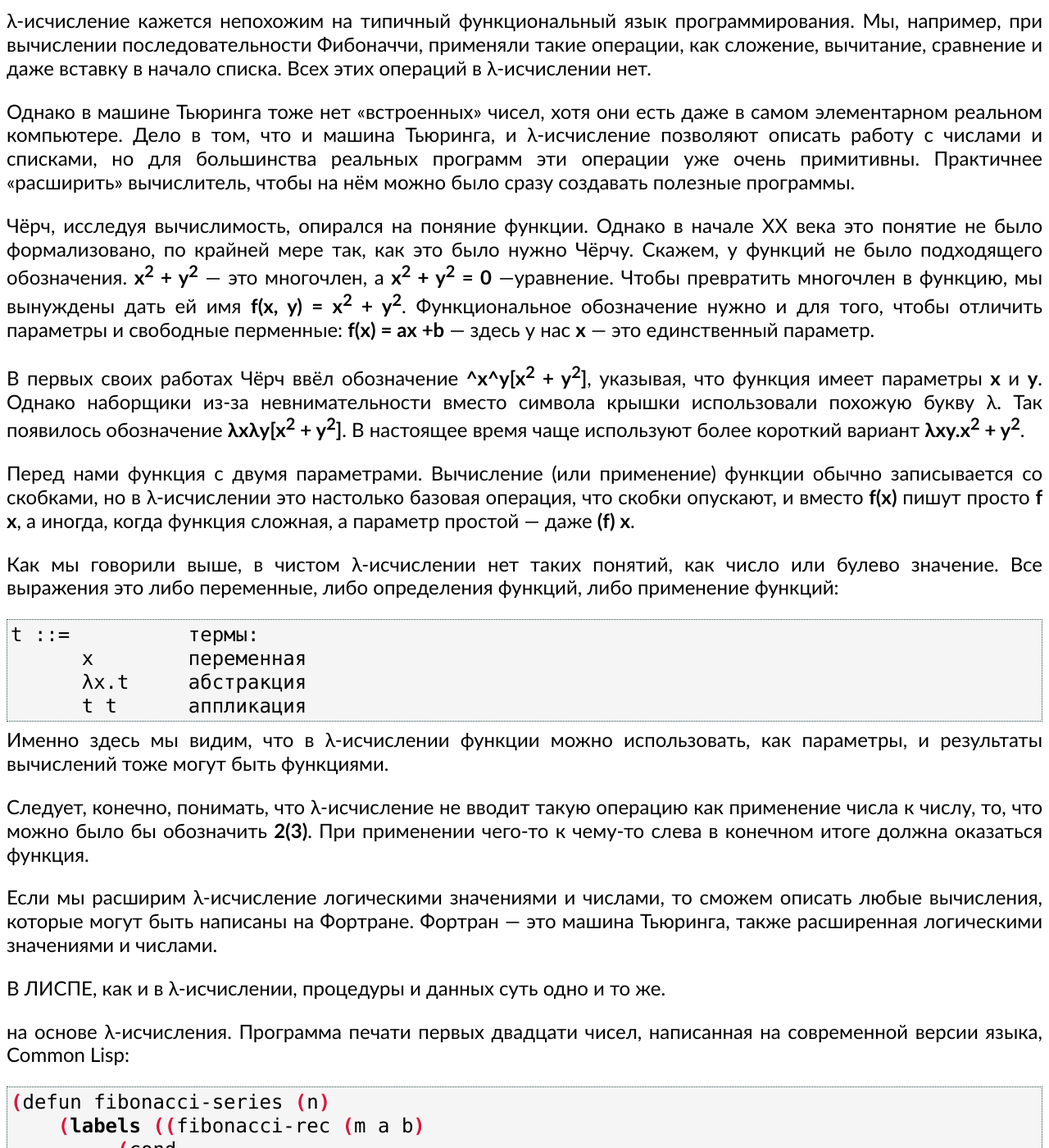
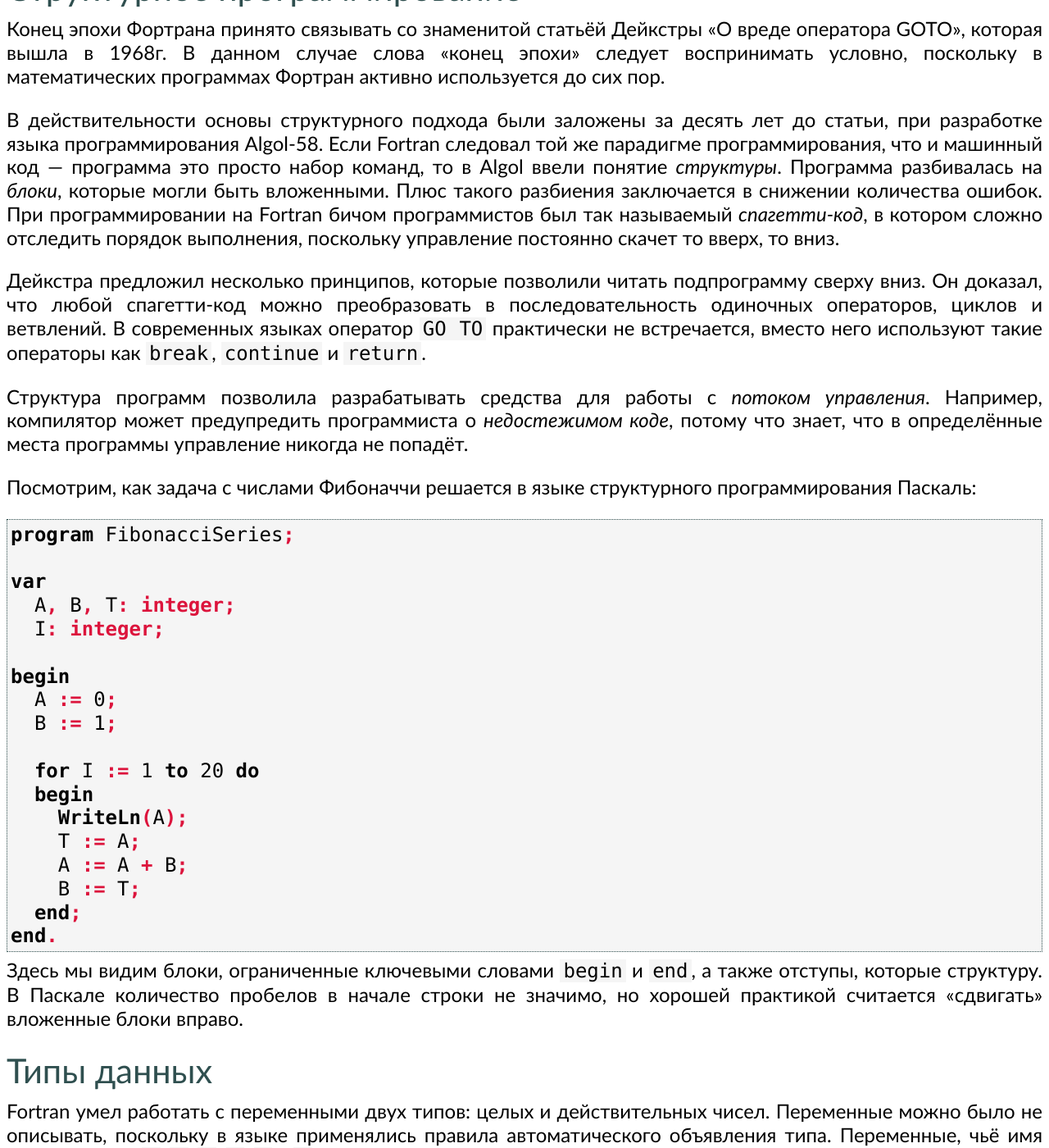
Before and after one commit to markshevchenko/markshevchenko.github.io, a Jekyll site: the page built from articles/program-languages.md, in a window 1280 px wide and 1400 px high, scrolled down 11554 px. Shown: the whole window at 82% size. Built offline with Jekyll 4.4.1, drawn with Linux system fonts in a browser that asks for light colours; some web fonts are replaced; comment, search, counter and statistics services are not loaded; some of the changed text lies outside the part shown.

Commit message:
Удалил всё про лямбды.

````diff
--- a/articles/program-languages.md
+++ b/articles/program-languages.md
@@ -367,7 +366,7 @@ end program fibonacci
 
 Результат:
 
-```scheme
+```common-lisp
 (4181 2584 1597 987 610 377 233 144 89 55 34 21 13 8 5 3 2 1 1 0)
 ```
 
@@ -377,75 +376,6 @@ end program fibonacci
 Для того, чтобы строить список эффективно, мы применяем *хвостовую рекурсию* во вложенной процедуре `build-fibonacci`.
 Каждое следующее число Фибоначчи добавляется в начало списка&nbsp;&mdash; как мы знаем, это очень быстро. Поэтому числа в нашем
 списке расположены в порядке убывания.
-
-### λ-исчисление
-
-λ-исчисление кажется непохожим на типичный функциональный язык программирования. Мы, например, при вычислении последовательности Фибоначчи,
-применяли такие операции, как сложение, вычитание, сравнение и даже вставку в начало списка. Всех этих операций в λ-исчислении нет.
-
-Однако в машине Тьюринга тоже нет &laquo;встроенных&raquo; чисел, хотя они есть даже в самом элементарном реальном компьютере. Дело в том,
-что и машина Тьюринга, и λ-исчисление позволяют описать работу с числами и списками, но для большинства реальных программ эти операции
-уже очень примитивны. Практичнее &laquo;расширить&raquo; вычислитель, чтобы на нём можно было сразу создавать полезные программы.
-
-Чёрч, исследуя вычислимость, опирался на поняние функции. Однако в начале XX века это понятие не было формализовано, по крайней мере так,
-как это было нужно Чёрчу. Скажем, у функций не было подходящего обозначения. **x<sup>2</sup>&nbsp;+&nbsp;y<sup>2</sup>**&nbsp;&mdash;
-это многочлен, а **x<sup>2</sup>&nbsp;+&nbsp;y<sup>2</sup>&nbsp;=&nbsp;0**&nbsp;&mdash;уравнение. Чтобы превратить многочлен в функцию,
-мы вынуждены дать ей имя **f(x,&nbsp;y)&nbsp;=&nbsp;x<sup>2</sup>&nbsp;+&nbsp;y<sup>2</sup>**. Функциональное обозначение нужно и для того,
-чтобы отличить параметры и свободные перменные: **f(x)&nbsp;=&nbsp;ax&nbsp;+b**&nbsp;&mdash; здесь у нас **x**&nbsp;&mdash; это единственный
-параметр.
-
-В первых своих работах Чёрч ввёл обозначение **^x^y[x<sup>2</sup>&nbsp;+&nbsp;y<sup>2</sup>]**, указывая, что функция имеет параметры **x**
-и **y**. Однако наборщики из-за невнимательности вместо символа крышки использовали похожую букву λ. Так появилось обозначение
-**λxλy[x<sup>2</sup>&nbsp;+&nbsp;y<sup>2</sup>]**. В настоящее время чаще используют более короткий вариант
-**λxy.x<sup>2</sup>&nbsp;+&nbsp;y<sup>2</sup>**.
-
-Перед нами функция с двумя параметрами. Вычисление (или применение) функции обычно записывается
-со скобками, но в λ-исчислении это настолько базовая операция, что скобки опускают, и вместо **f(x)** пишут просто **f x**, а иногда,
-когда функция сложная, а параметр простой&nbsp;&mdash; даже **(f) x**.
-
-Как мы говорили выше, в чистом λ-исчислении нет таких понятий, как число или булево значение. Все выражения это либо переменные,
-либо определения функций, либо применение функций:
-
-```
-t ::=          термы:
-      x        переменная
-      λx.t     абстракция
-      t t      аппликация
-```
-
-Именно здесь мы видим, что в λ-исчислении функции можно использовать, как параметры, и результаты вычислений тоже могут быть функциями.
-
-Следует, конечно, понимать, что λ-исчисление не вводит такую операцию как применение числа к числу, то, что можно было бы обозначить **2(3)**.
-При применении чего-то к чему-то слева в конечном итоге должна оказаться функция.
-
-Если мы расширим λ-исчисление логическими значениями и числами, то сможем описать любые вычисления, которые могут быть написаны на
-Фортране. Фортран&nbsp;&mdash; это машина Тьюринга, также расширенная логическими значениями и числами.
-
-В ЛИСПЕ, как и в λ-исчислении, процедуры и данных суть одно и то же.
-
-
-на основе λ-исчисления. Программа печати первых двадцати чисел, написанная на современной версии языка, Common Lisp:
-
-```common-lisp
-(defun fibonacci-series (n)
-    (labels ((fibonacci-rec (m a b)
-         (cond
-             ( (= m 1) (cons a '()))
-             (t (cons a (fibonacci-rec (- m 1) b (+ a b)))))))
-     (fibonacci-rec n 0 1)))
-
-(print (fibonacci-series 20))
-```
-
-Результат:
-
-```
-(0 1 1 2 3 5 8 13 21 34 55 89 144 233 377 610 987 1597 2584 4181)
-```
-
-Мы описываем функцию, которая строит список чисел Фибоначчи, состоящий из заданного числа элементов. Эта функция рекурсивна, и использует так называемые
-*накапливающие параметры* `a` и `b`. При первом вызове их значения должны быть равны `0` и `1` и, в идеале, их надо спрятать от вызывающего кода.
-Для это сделать, поместим реальную вычисляющую функцию `fibonacci-rec` внутрь `fibonacci-series`.
 
 ## Структурное программирование
 
@@ -458,10 +388,36 @@ t ::=          термы:
 выполнения, поскольку управление постоянно скачет то вверх, то вниз.
 
 Дейкстра предложил несколько принципов, которые позволили читать подпрограмму сверху вниз. Он доказал, что любой спагетти-код можно преобразовать в последовательность одиночных операторов,
-циклов и ветвлений. В современных языках оператор GOTO практически не встречается, вместо него используют такие операторы как `break`, `continue` и `return`.
+циклов и ветвлений. В современных языках оператор `GO TO` практически не встречается, вместо него используют такие операторы как `break`, `continue` и `return`.
 
 Структура программ позволила разрабатывать средства для работы с *потоком управления*. Например, компилятор может предупредить программиста о *недостежимом коде*, потому что знает,
 что в определённые места программы управление никогда не попадёт.
+
+Посмотрим, как задача с числами Фибоначчи решается в языке структурного программирования Паскаль:
+
+```pascal
+program FibonacciSeries;
+
+var
+  A, B, T: integer;
+  I: integer;
+
+begin
+  A := 0;
+  B := 1;
+
+  for I := 1 to 20 do
+  begin
+    WriteLn(A);
+    T := A;
+    A := A + B;
+    B := T;
+  end;
+end.
+```
+
+Здесь мы видим блоки, ограниченные ключевыми словами `begin` и `end`, а также отступы, которые структуру. В Паскале количество пробелов в начале строки не значимо,
+но хорошей практикой считается &laquo;сдвигать&raquo; вложенные блоки вправо.
 
 ## Типы данных
 
@@ -473,13 +429,28 @@ Fortran умел работать с переменными двух типов:
 Например в языке Perl есть режим strict vars, при котором каждая переменная должна быть объявлена, а вот значение и тип ей можно назначить значительно позже.
 
 Тем не менее, объявление переменной чаще всего одновременно означает и указание её типа. Именно языки, где тип переменной должен быть задан сразу, называют языками со статической типизацей.
-В классических императивных языках, таких как Pascal, статическая типизация затрудняет решение некоторых задач. Например, мы можем сделать бинарное дерево, содержащее строки, и бинарное дерево,
+В классических императивных языках, таких как Паскаль, статическая типизация затрудняет решение некоторых задач. Например, мы можем сделать бинарное дерево, содержащее строки, и бинарное дерево,
 содержащее числа, но нам придётся дублировать практически весь код потому, что в узлах содержатся элементы разного типа.
+
+```pascal
+type
+  IntegerBinaryNode = record
+    Value: Integer;
+    Left: ^IntegerBinaryNode;
+    Right: ^IntegerBinaryNode;
+  end;
+
+  StringBinaryNode = record
+    Value: String;
+    Left: ^StringBinaryNode;
+    Right: ^StringBinaryNode;
+  end;
+```
 
 В 1963 году Джон Алан Робинсон придумал *принцип резолюции*, позволявший эффективно доказывать формализованные теоремы. Этот принцип нашёл своё применение при реализации языков
 Prolog и ML. Создавая ML, его авторы, Хиндли и Милнер, опирались на *типизированное λ-исчисление*. Они разработали алгоритм автоматического выведения типов, который сейчас называется
-их именами. Алгоритм, используя данные об операциях, где участвуют переменные, накладывает ограничения на множество типов, а затем *унифицирует* их. Унификация в данном контексте
-означает *приведение к одному*, то есть в результате работы алгоритма каждая переменная получает свой тип. Важной особенностью алгоритма является возможность работы с параметризованными
+их именами. Алгоритм, используя данные об операциях, где участвуют переменные, накладывает ограничения на множество типов, до тех пор, пока не *унифицирует* их. Унификация в данном контексте
+означает *приведение к одному*, то есть в результате работы алгоритма каждая переменная получает свой тип. Важной особенностью алгоритма является умение работать с параметризованными
 типами, то есть в отличии от Pascal, в ML можно описать бинарное дерево чего-нибудь, а не конкретно строк или чисел.
 
 Вот например, бинарное дерево, описанное на языке OCaml:
@@ -500,8 +471,8 @@ let rec contains x t = match t with
                      | Node (y, left, right) -> x = y || contains x left || contains x right
 ```
 
-Благодаря выведению типов мы можем не указывать тип параметров `x` и `t`, а также тип возвращаемого значения. Сейчас алгоритмы выведения типов активно используются даже в таких
-императивных языках, как C++, Java и C#, правда, из-за особенностей системы типов в этих языках, классический алгоритм Хиндли-Милнера к ним неприменим.
+Благодаря выведению типов мы можем не указывать тип параметров `x` и `t`, а также тип возвращаемого значения. Сейчас алгоритмы выведения типов активно используются даже в
+императивных языках, например, в C++, Java и C#..
 
 ## Логическое программирование
 
````
Also changed, not shown: other parts of articles/program-languages.md (+1 -2 lines).
